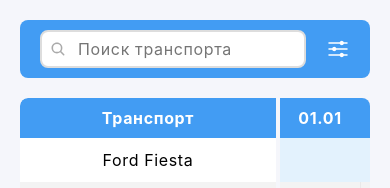
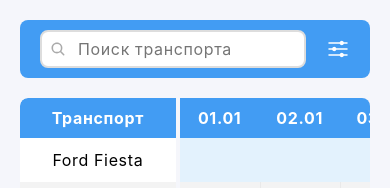
Before and after one commit to ezy4me/get-me-car--calendar, a React (Vite) app: page / in a window 390 px wide. Shown: the top 188 px of the page. Built offline with nearby package versions, Linux system fonts and the light colour scheme.

Commit message:
fix: calendar mobile adaprivity

```diff
--- a/src/styles/scroll.scss
+++ b/src/styles/scroll.scss
@@ -2,7 +2,7 @@
 .calendar-container, .modal {
     border-collapse: separate;
     border-spacing: 0;
-    border-radius: 8px;
+    // border-radius: 8px;
     overflow: auto; /* Автоматическое появление скроллбара при необходимости */
     width: 100%;
 }
@@ -17,13 +17,13 @@
 .calendar-container::-webkit-scrollbar-track,
 .modal::-webkit-scrollbar-track {
     background: #e9e9e9; /* Цвет фона трека */
-    border-radius: 8px;
+    // border-radius: 8px;
 }
 
 .calendar-container::-webkit-scrollbar-thumb,
 .modal::-webkit-scrollbar-thumb {
     background: #429cf3; /* Цвет ползунка скроллбара */
-    border-radius: 8px;
+    // border-radius: 8px;
 }
 
 .calendar-container::-webkit-scrollbar-thumb:hover,
--- a/src/styles/trasport-calendar.scss
+++ b/src/styles/trasport-calendar.scss
@@ -76,7 +76,7 @@
     position: sticky;
     left: 0;
     z-index: 1;
-    border-right: 4px solid #F5F6FB;
+    border-right: 4px solid #f5f6fb;
 }
 
 .transport-calendar thead th:nth-child(2) {
@@ -90,7 +90,7 @@
     left: 0;
     z-index: 1;
     background: inherit;
-    border-right: 4px solid #F5F6FB;
+    border-right: 4px solid #f5f6fb;
 }
 
 .highlighted-header {
@@ -102,3 +102,9 @@
     background-color: #e8f3fe !important;
     color: #429cf3 !important;
 }
+
+@media (max-width: 480px) {
+    .transport-calendar thead tr th:first-child {
+        min-width: 120px;
+    }
+}
```
